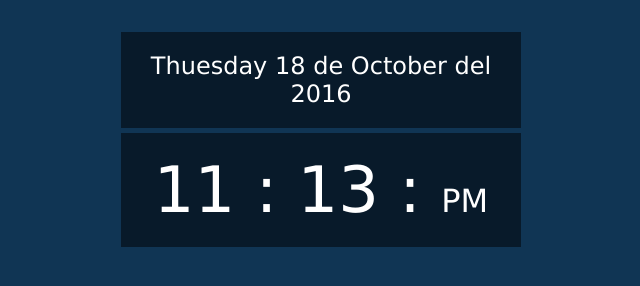
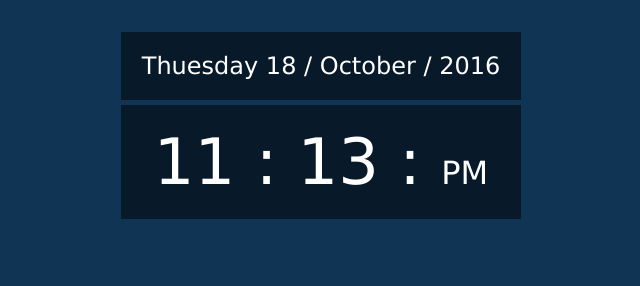
Before and after one commit to RaulECT/Digital-Clock, a plain HTML site: page index.html in a window 1280 px wide. Shown: the whole page, without its empty margins (51-691 px from the left). Drawn offline with Linux system fonts and the light colour scheme.

Commit message:
Some litle changes on index.html

```diff
--- a/index.html
+++ b/index.html
@@ -12,9 +12,9 @@
 			<div class="date">
 				<p class="dayWeek" id="dayWeek"></p>
 				<p class="day" id="day"></p>
-				<p>de </p>
+				<p> / </p>
 				<p class="month" id="month"></p>
-				<p>del </p>
+				<p> / </p>
 				<p class="year" id="year"></p>
 			</div>
 
```
